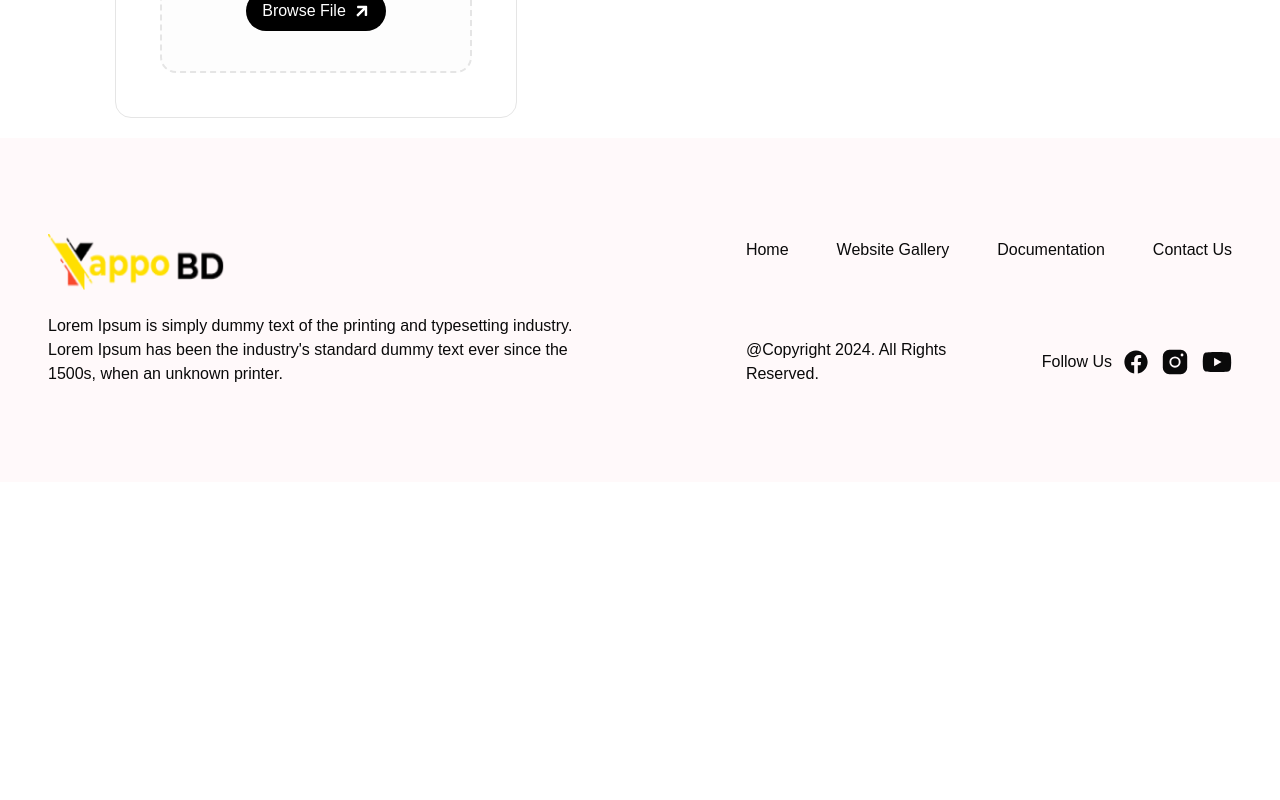
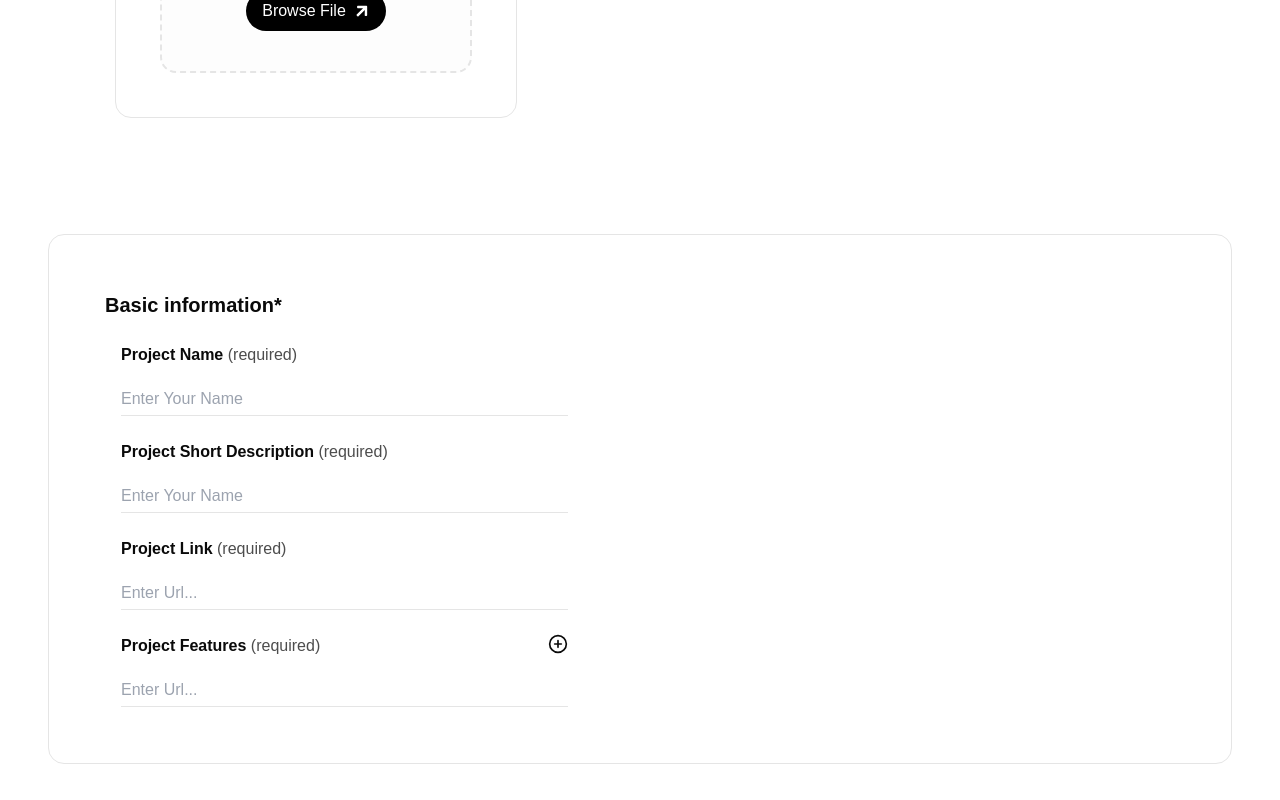
Before and after one commit to AetherZen/AetherZen-Products-v0, a Next.js app: page /upload-project in a window 1280 px wide. Shown: the part 600-1400 px from the top of the page. Before the commit the page ends 1082 px from the top, so only its background shows below. Built offline with nearby package versions, Linux system fonts and the light colour scheme.

Commit message:
created basic-information section in project upload page

```diff
--- a/src/components/uploadSection/UploadSection.jsx
+++ b/src/components/uploadSection/UploadSection.jsx
@@ -7,23 +7,60 @@ import { FaArrowRight } from "react-icons/fa";
 import { FiUpload } from "react-icons/fi";
 import ImageLoader from "../shared/imageLoader/ImageLoader";
 import { MdOutlineCancel } from "react-icons/md";
+import { FiPlusCircle } from "react-icons/fi";
 
 const UploadSection = () => {
   const [images, setImages] = useState([]);
+  const [singleFeature, setSingleFeature] = useState("");
+  const [allFeatures, setAllFeatures] = useState([]);
+  const [projectData, setProjectData] = useState({
+    images: [],
+    proName: "",
+    shortDescription: "",
+    proLink: "",
+    features: [],
+  });
 
   const handleFileChange = async (event) => {
     const file = event.target.files[0];
     const imageUrl = await uploadImageToImgBB(file);
-    setImages([imageUrl, ...images]);
+    setImages([...images, imageUrl]);
+    setProjectData((prev) => {
+      return { ...prev, images };
+    });
+    console.log(projectData);
   };
 
   const handleRemove = (idx) => {
     const filteredImages = images?.filter((images, id) => id !== idx);
     setImages(filteredImages);
     console.log(filteredImages);
+    setProjectData((prev) => {
+      return { ...prev, images };
+    });
   };
+
+  const handleOnchange = (e) => {
+    const { name, value } = e.target;
+    setProjectData((prev) => {
+      return { ...prev, [name]: value };
+    });
+    console.log(projectData);
+  };
+
+  const handleAddFeatures = () => {
+    setAllFeatures((prev) => [...prev, singleFeature]);
+    setProjectData((prev) => {
+      return { ...prev, features: allFeatures };
+    });
+    setSingleFeature("");
+    console.log(projectData);
+  };
+
   return (
-    <div className="section-padding-x py-5">
+    <div className="section-padding-x">
+      {/* Image upload section */}
+      <div className=" py-5">
         <h1 className="font-semibold text-xl md:text-[40px] max-w-2xl mx-auto text-center leading-snug">
           Upload your project With Additional Information{" "}
         </h1>
@@ -96,6 +133,92 @@ const UploadSection = () => {
           </div>
         </div>
       </div>
+
+      {/* Basic Information Section */}
+      <div className="section-padding-y">
+        <div className="grid grid-cols-1 md:grid-cols-2  xl:gap-28 p-14 border rounded-2xl">
+          <div className="">
+            <h1 className="text-xl font-semibold">Basic information*</h1>
+            <div className="px-4">
+              {/* project name */}
+              <div className="mt-6">
+                <label htmlFor="proName" className="font-semibold block">
+                  Project Name{" "}
+                  <span className="text-[#4D4D4D] font-normal">(required)</span>
+                </label>
+                <input
+                  type="text"
+                  name="proName"
+                  placeholder="Enter Your Name"
+                  className="border-b py-1 w-full mt-4 focus:outline-none"
+                  onChange={handleOnchange}
+                />
+              </div>
+
+              {/* project short descriptin */}
+              <div className="mt-6">
+                <label
+                  htmlFor="shortDescription"
+                  className="font-semibold block"
+                >
+                  Project Short Description{" "}
+                  <span className="text-[#4D4D4D] font-normal">(required)</span>
+                </label>
+                <input
+                  type="text"
+                  name="shortDescription"
+                  placeholder="Enter Your Name"
+                  className="border-b py-1 w-full mt-4 focus:outline-none"
+                  onChange={handleOnchange}
+                />
+              </div>
+
+              {/* project link */}
+              <div className="mt-6">
+                <label htmlFor="proLink" className="font-semibold block">
+                  Project Link{" "}
+                  <span className="text-[#4D4D4D] font-normal">(required)</span>
+                </label>
+                <input
+                  type="url"
+                  name="proLink"
+                  placeholder="Enter Url..."
+                  className="border-b py-1 w-full mt-4 focus:outline-none"
+                  onChange={handleOnchange}
+                />
+              </div>
+
+              {/* project Features */}
+              <div className="mt-6">
+                <div className="flex justify-between">
+                  <label htmlFor="features" className="font-semibold block">
+                    Project Features{" "}
+                    <span className="text-[#4D4D4D] font-normal">
+                      (required)
+                    </span>
+                  </label>
+                  <FiPlusCircle
+                    onClick={handleAddFeatures}
+                    className="text-xl cursor-pointer"
+                  />
+                </div>
+                {allFeatures?.map((feature, idx) => (
+                  <p key={idx}>{idx + 1}. {feature}</p>
+                ))}
+                <input
+                  type="url"
+                  name="features"
+                  placeholder="Enter Url..."
+                  className="border-b py-1 w-full mt-4 focus:outline-none"
+                  onChange={(e) => setSingleFeature(e.target.value)}
+                  value={singleFeature}
+                />
+              </div>
+            </div>
+          </div>
+        </div>
+      </div>
+    </div>
   );
 };
 
```
Lines whose indentation alone changed are shown as unchanged.
